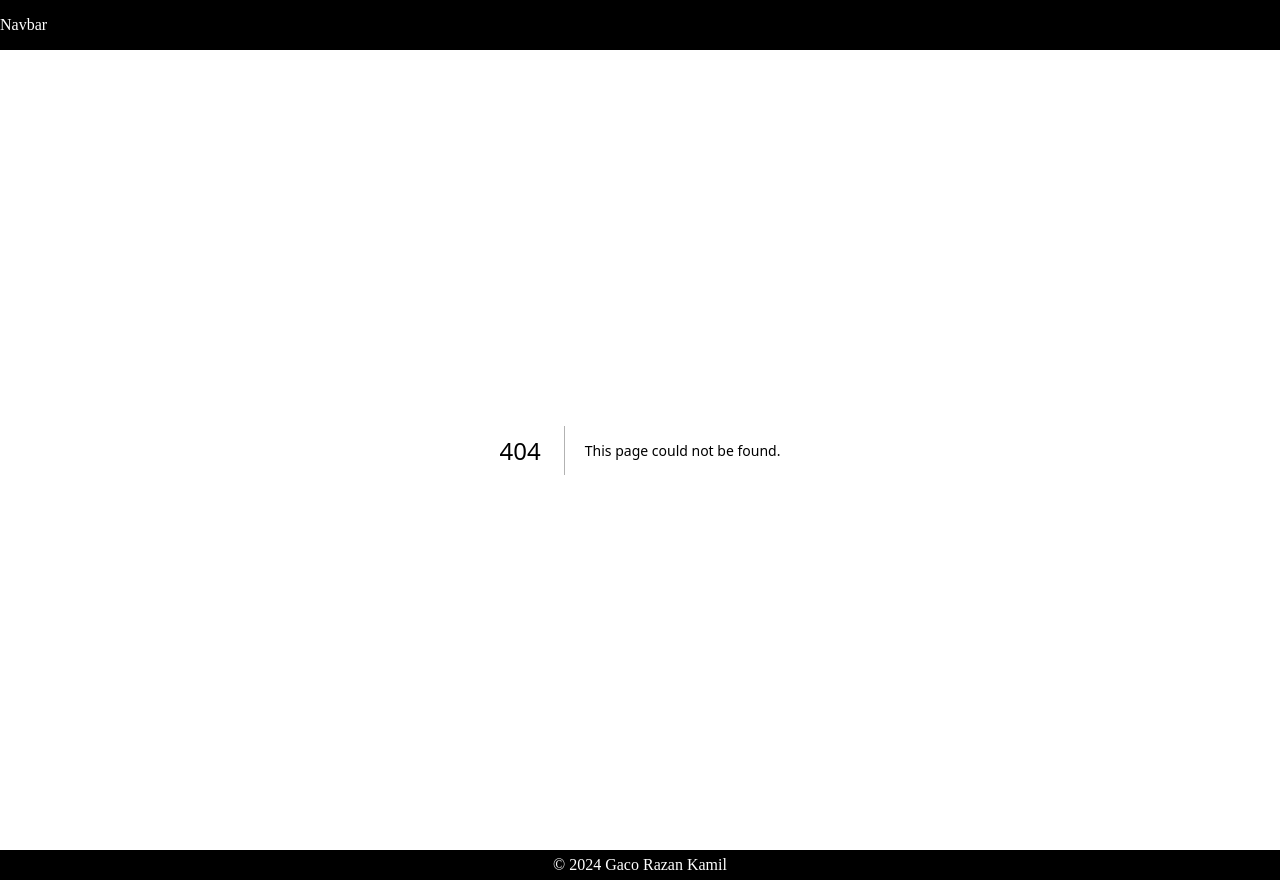
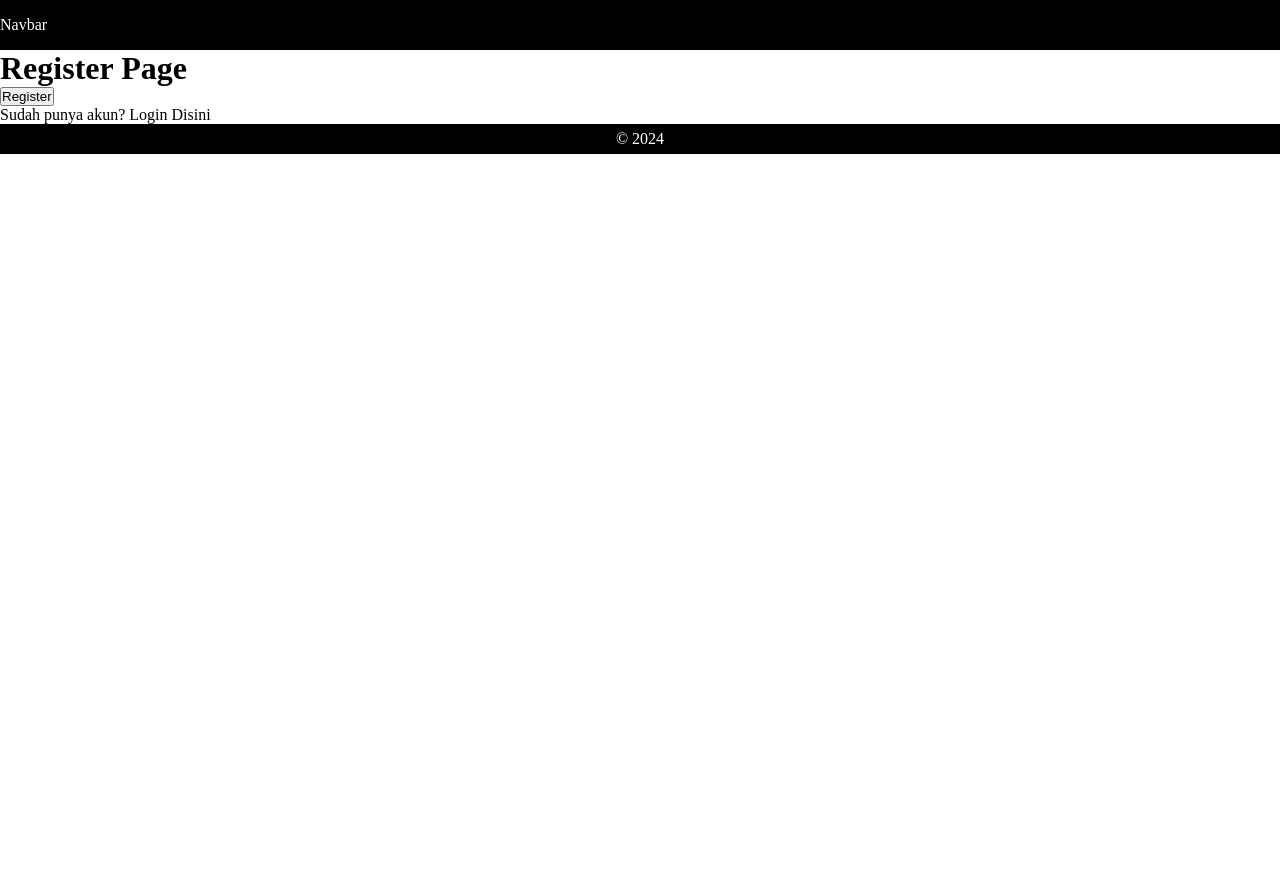
Before and after one commit to Gin-Arata/belajar-nextjs, a Next.js app: page /auth/register in a window 1280 px wide. Before the commit this address had no page. After the commit the page ends 800 px from the top, so only its background shows below. Built offline with nearby package versions, Linux system fonts and the light colour scheme.

Commit message:
NextJS - Link and Navigation

```diff
--- a/src/Components/Layouts/FooterLayout/index.tsx
+++ b/src/Components/Layouts/FooterLayout/index.tsx
@@ -1,7 +1,7 @@
 const FooterLayout = () => {
   return (
     <footer className="footer">
-      <p>&copy; 2024 Gaco Razan Kamil</p>
+      <p>&copy; 2024</p>
     </footer>
   );
 };
--- /dev/null
+++ b/src/pages/auth/register.tsx
@@ -0,0 +1,13 @@
+import Link from "next/link";
+
+const RegisterPage = () => {
+  return (
+    <div>
+      <h1>Register Page</h1>
+      <button>Register</button>
+      <p>Sudah punya akun? <Link href={"/auth/login"}>Login Disini</Link></p>
+    </div>
+  );
+};
+
+export default RegisterPage;
```
Also changed, not shown: src/pages/auth/login.tsx (added, +22 -0 lines), src/pages/product/index.tsx (+12 -0 lines), src/pages/shop/[[...slug]].tsx (added, +14 -0 lines).
